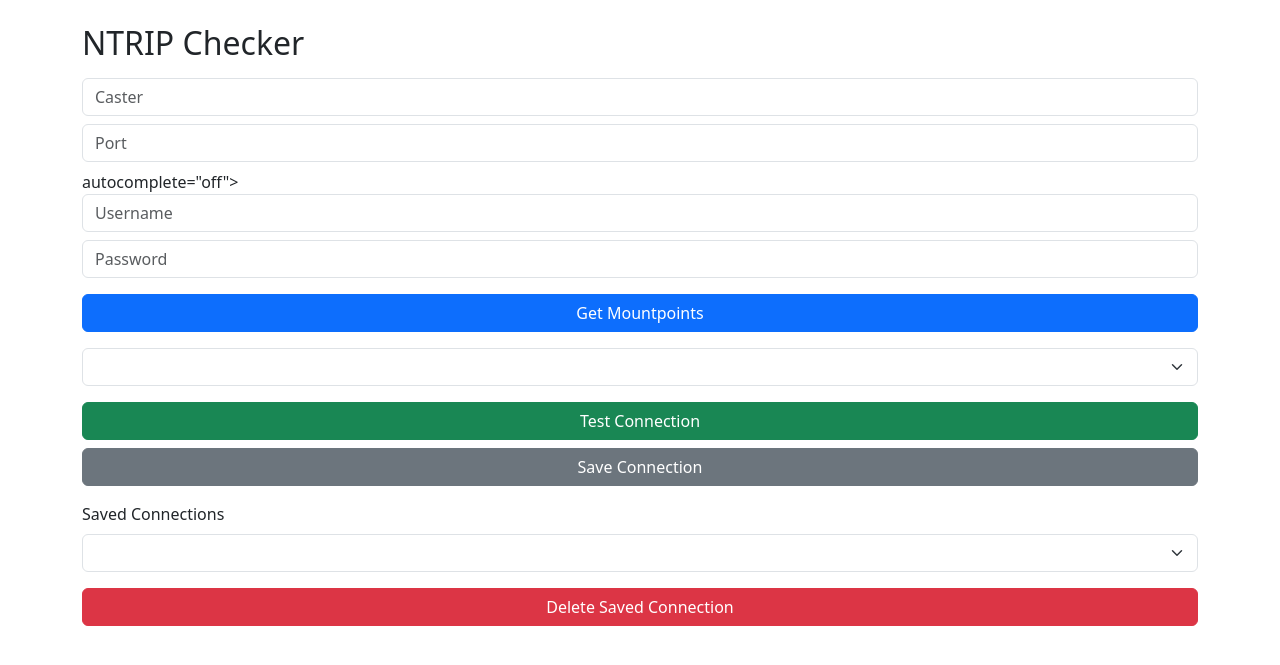
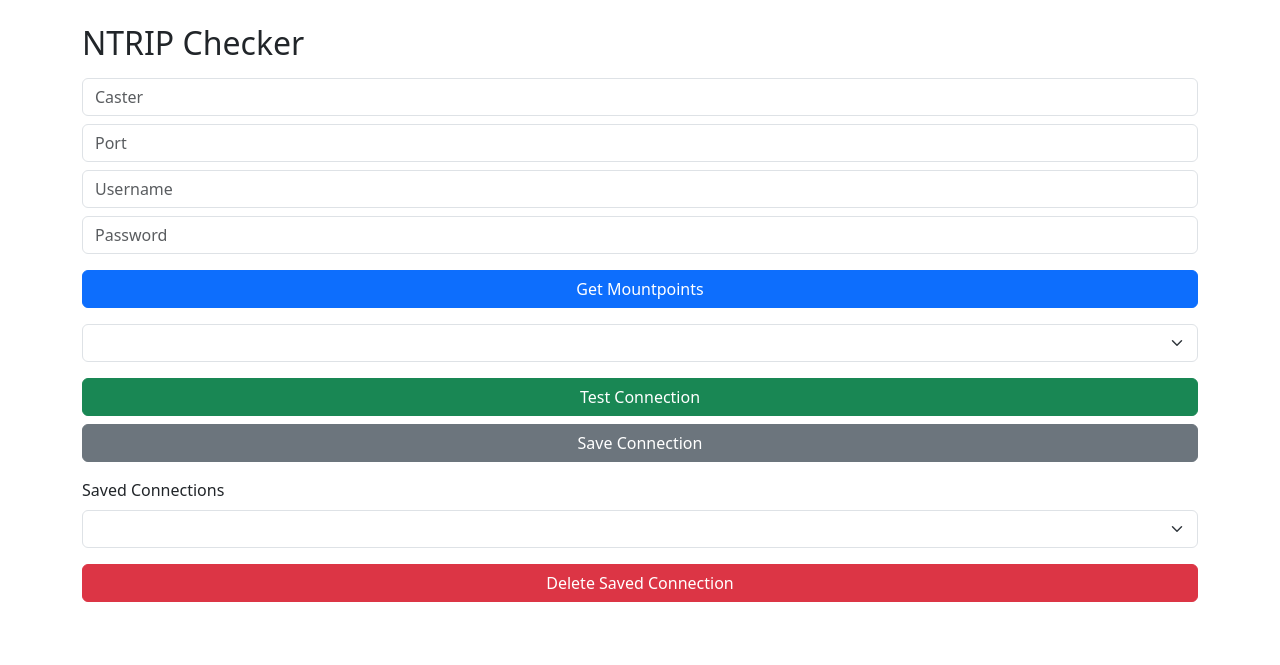
Before and after one commit to DavSem39/ntrip-checker, a Flask app: page / in a window 1280 px wide. Shown: the top 665 px of the page. Run offline with Flask 3, Linux system fonts and the light colour scheme; lists and menus that the app fills with data are empty.

Commit message:
Update index.html

```diff
--- a/templates/index.html
+++ b/templates/index.html
@@ -57,10 +57,11 @@ href="https://cdn.jsdelivr.net/npm/bootstrap@5.3.3/dist/css/bootstrap.min.css">
 
         <input
             id="port"
+            type="number"
             class="form-control mb-2"
-            placeholder="Port">
-            autocomplete="off">
-            <form autocomplete="off">
+            placeholder="Port"
+            autocomplete="off"
+            value="">
 
         <input
             id="username"
```
